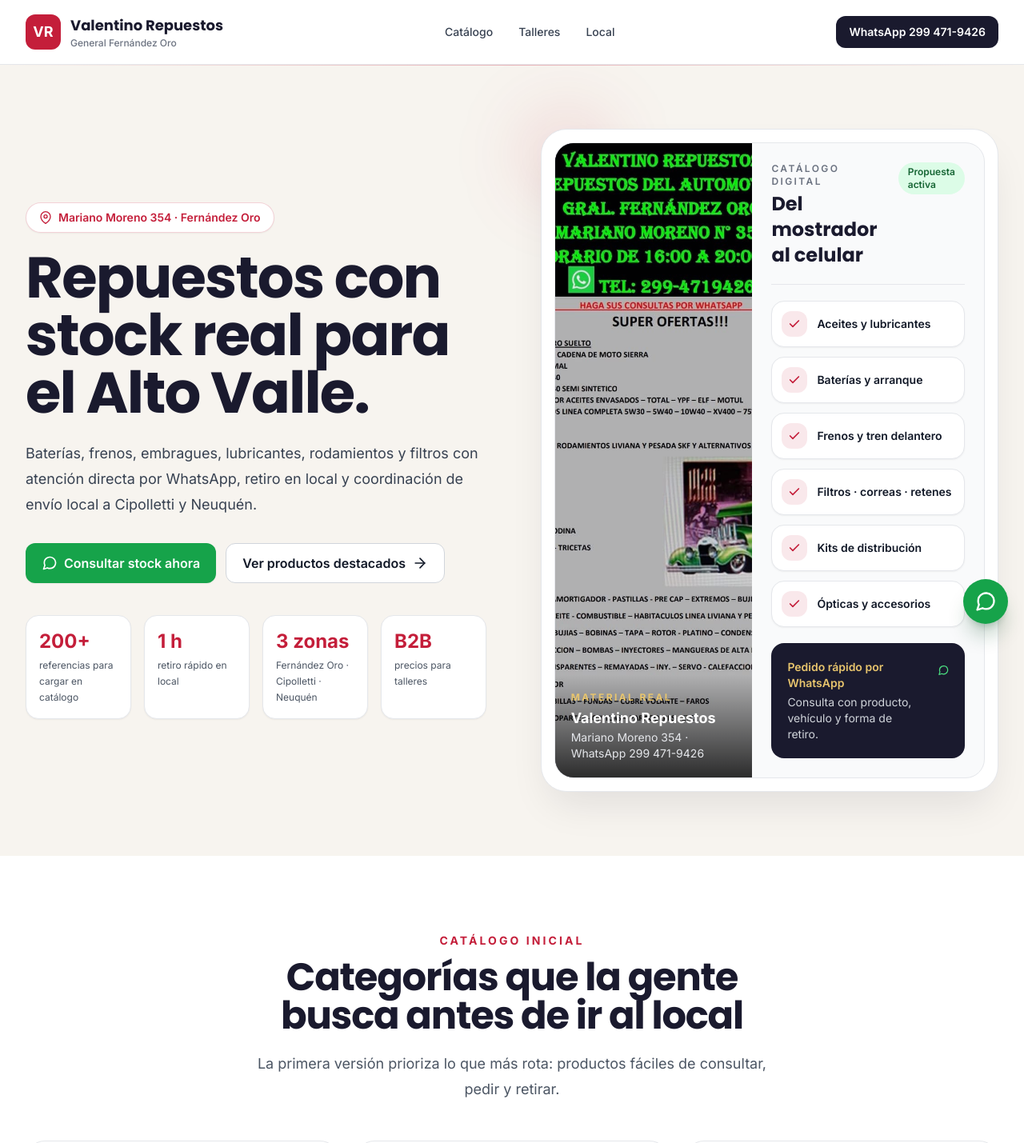
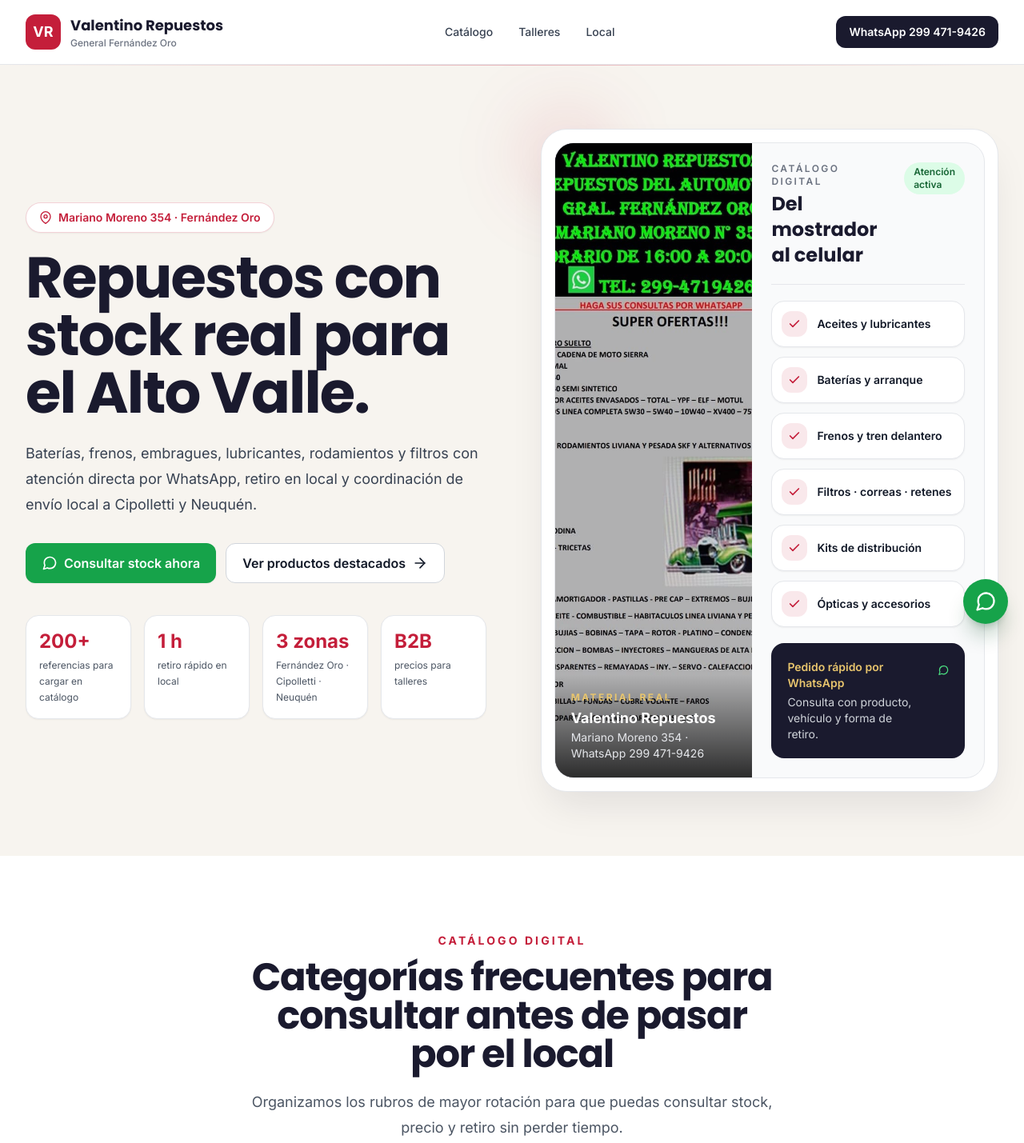
Before and after one commit to Gigisanta/valentino-repuestos, a Next.js app: page / in a window 1280 px wide. Shown: the top 1429 px of the page at 80% size. Built offline with nearby package versions, Linux system fonts and the light colour scheme.

Commit message:
copy: make landing customer-facing

```diff
--- a/app/page.tsx
+++ b/app/page.tsx
@@ -215,7 +215,7 @@
                           <p className="text-xs font-semibold uppercase tracking-[0.2em] text-gray-500">Catálogo digital</p>
                           <p className="mt-1 font-display text-2xl font-bold text-valentino-dark">Del mostrador al celular</p>
                         </div>
-                        <span className="rounded-full bg-green-100 px-3 py-1 text-xs font-semibold text-green-800">Propuesta activa</span>
+                        <span className="rounded-full bg-green-100 px-3 py-1 text-xs font-semibold text-green-800">Atención activa</span>
                       </div>
 
                       <div className="mt-5 space-y-3">
@@ -249,12 +249,12 @@
         <section id="catalogo" className="bg-white py-16 sm:py-24" aria-labelledby="catalogo-title">
           <div className="section-container">
             <div className="mx-auto max-w-2xl text-center">
-              <p className="text-sm font-bold uppercase tracking-[0.22em] text-valentino-red">Catálogo inicial</p>
+              <p className="text-sm font-bold uppercase tracking-[0.22em] text-valentino-red">Catálogo digital</p>
               <h2 id="catalogo-title" className="mt-3 font-display text-4xl font-bold tracking-tight text-valentino-dark sm:text-5xl">
-                Categorías que la gente busca antes de ir al local
+                Categorías frecuentes para consultar antes de pasar por el local
               </h2>
               <p className="mt-5 text-lg leading-8 text-gray-600">
-                La primera versión prioriza lo que más rota: productos fáciles de consultar, pedir y retirar.
+                Organizamos los rubros de mayor rotación para que puedas consultar stock, precio y retiro sin perder tiempo.
               </p>
             </div>
 
@@ -348,14 +348,14 @@
 
                 <div className="border-t border-white/10 bg-[#111827] p-8 sm:p-10 lg:border-l lg:border-t-0">
                   <div className="rounded-3xl bg-white p-6 text-gray-900">
-                    <p className="text-sm font-bold uppercase tracking-[0.18em] text-valentino-red">Próximo paso</p>
-                    <h3 className="mt-3 font-display text-3xl font-bold text-valentino-dark">Lanzar con 20 productos estrella</h3>
+                    <p className="text-sm font-bold uppercase tracking-[0.18em] text-valentino-red">Consulta más rápida</p>
+                    <h3 className="mt-3 font-display text-3xl font-bold text-valentino-dark">Datos que ayudan a cotizar mejor</h3>
                     <ul className="mt-6 space-y-4 text-gray-700">
                       {[
-                        'Fotos reales del local y mostrador.',
-                        '20 productos con código, precio y stock.',
-                        'WhatsApp Business con respuestas rápidas.',
-                        'Lista inicial de talleres frecuentes.',
+                        'Marca, modelo, año y versión del vehículo.',
+                        'Foto o código del repuesto si lo tenés.',
+                        'Cantidad necesaria y urgencia del pedido.',
+                        'Si retirás en local o necesitás coordinación local.',
                       ].map((item) => (
                         <li key={item} className="flex gap-3">
                           <Icons.Check className="mt-0.5 h-5 w-5 shrink-0 text-valentino-red" />
```
